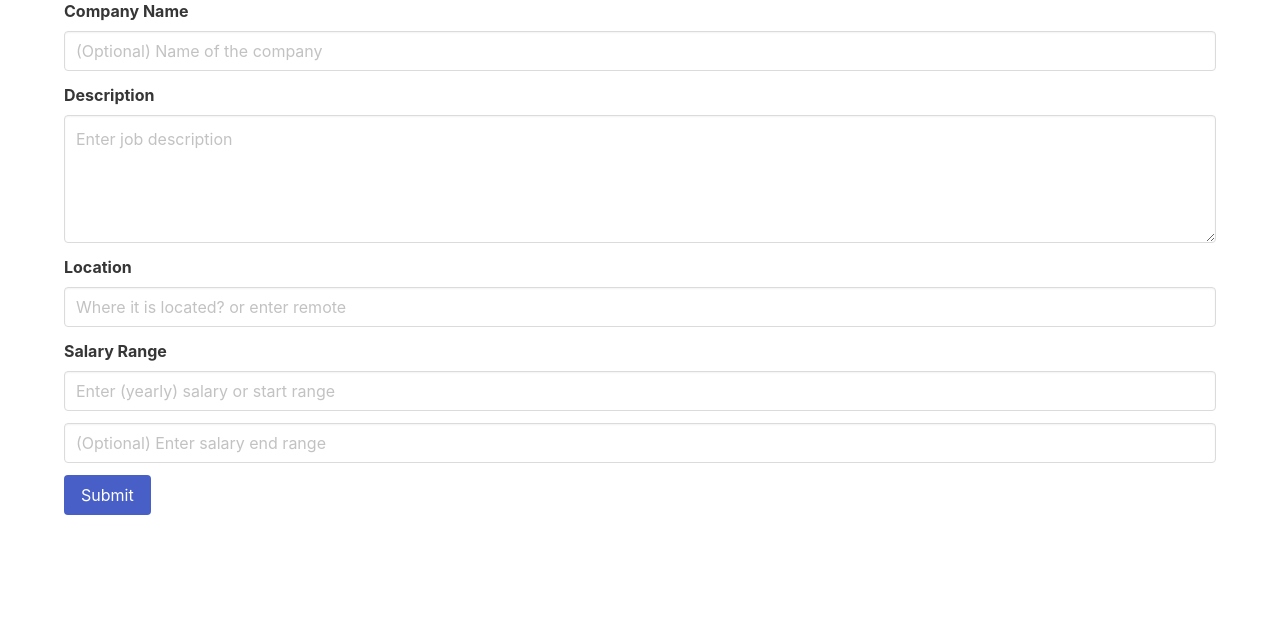
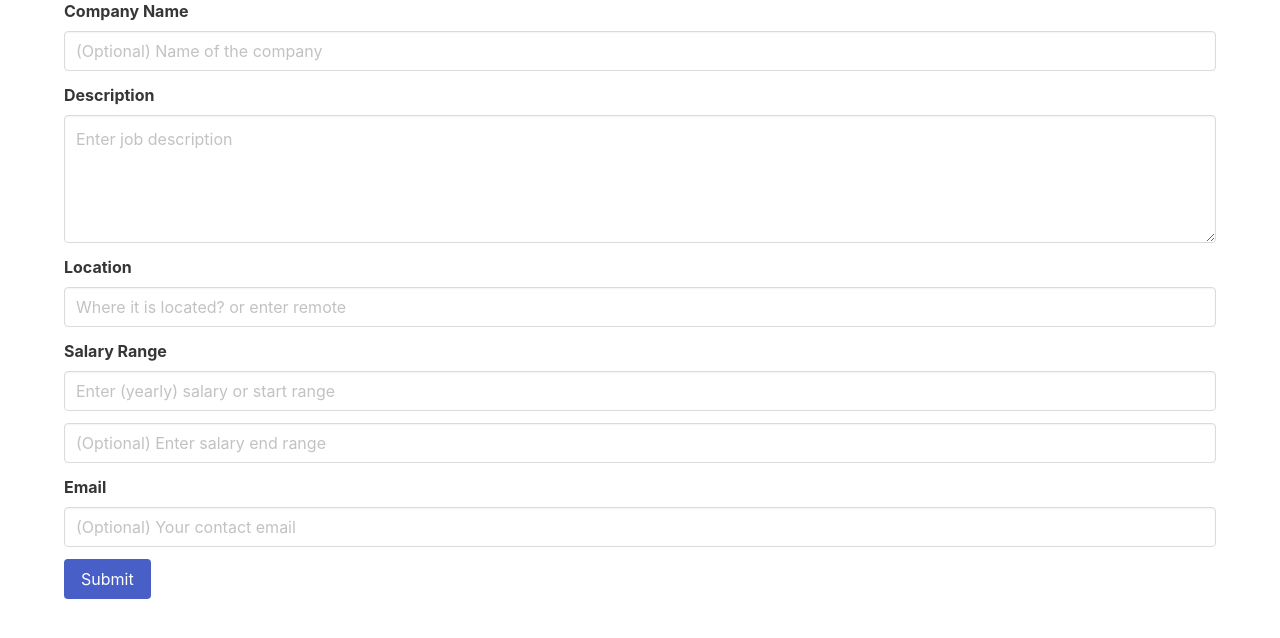
Before and after one commit to avinassh/gob, a Django app: template gob/templates/jobs/job_form_create.html in a window 1280 px wide. Shown: the part 81-719 px from the top of the page. Run offline with Django 3.2, Linux system fonts and the light colour scheme; the template is opened without the code that fills it: values that come from a table or form of the project are taken from there, others are empty; parts of the project's set-up code (start-up, migrations or seed data) failed here and were passed over; some libraries are stand-ins or nearby versions.

Commit message:
Add optional Email field

```diff
--- a/gob/jobs/forms.py
+++ b/gob/jobs/forms.py
@@ -6,6 +6,7 @@ from gob.jobs.models import Job
 
 class JobCreateForm(ModelForm):
     company_name = forms.CharField(required=False, max_length=20)
+    email = forms.EmailField(required=False, max_length=300)
     location = forms.CharField(required=True, max_length=20)
     description = forms.CharField(required=True, max_length=160)
     salary_end = forms.IntegerField(required=False)
@@ -26,7 +27,7 @@ class JobCreateForm(ModelForm):
     class Meta:
         model = Job
         fields = ['company_name', 'description', 'location', 'salary_start',
-                  'salary_end']
+                  'salary_end', 'email']
 
 
 class JobUpdateForm(JobCreateForm):
@@ -34,4 +35,4 @@ class JobUpdateForm(JobCreateForm):
     class Meta:
         model = Job
         fields = ['company_name', 'description', 'location', 'salary_start',
-                  'salary_end', 'status']
+                  'salary_end', 'status', 'email']
--- a/gob/templates/jobs/job_form_fields.html
+++ b/gob/templates/jobs/job_form_fields.html
@@ -35,3 +35,9 @@
       <input class="input" id="id_salary_end" name="salary_end" type="number" value="{{ form.salary_end.value }}" placeholder="(Optional) Enter salary end range">
     </div>
   </div>
+  <div class="field">
+    <label class="label" for="id_email">Email</label>
+    <div class="control">
+      <input class="input" id="id_email" name="email" type="email" maxlength="300" placeholder="(Optional) Your contact email" value="{{ form.email.value|default_if_none:'' }}">
+    </div>
+  </div>
--- a/gob/templates/jobs/job_list.html
+++ b/gob/templates/jobs/job_list.html
@@ -8,7 +8,7 @@
       <div class="content">
         <p>{{ job.description }}</p>
       </div>
-      <p>&#8377;{{ job.salary_start }}{% if job.salary_end %} - &#8377;{{ job.salary_end }}{% endif %}{% if job.company_name %} | <i class="fas fa-building"></i> {{ job.company_name|title }}{% endif %} | <i class="fas fa-map-marker-alt"></i> {{ job.location|title }} | <a href="{{ job.message_url }}"><i class="fas fa-envelope"></i></a>{% if job.added_by == user %} | <a href="{% url 'jobs:edit' job.id %}"><i class="fas fa-edit"></i></a>{% endif %}
+      <p>&#8377;{{ job.salary_start }}{% if job.salary_end %} - &#8377;{{ job.salary_end }}{% endif %}{% if job.company_name %} | <i class="fas fa-building"></i> {{ job.company_name|title }}{% endif %} | <i class="fas fa-map-marker-alt"></i> {{ job.location|title }} | <a href="{{ job.message_url }}"><i class="fas fa-envelope"></i></a>{% if job.email %} | <a href="mailto:{{ job.email }}"><i class="fas fa-at"></i></a>{% endif %}{% if job.added_by == user %} | <a href="{% url 'jobs:edit' job.id %}"><i class="fas fa-edit"></i></a>{% endif %}
       </p>
     </article>
   </div>
```
